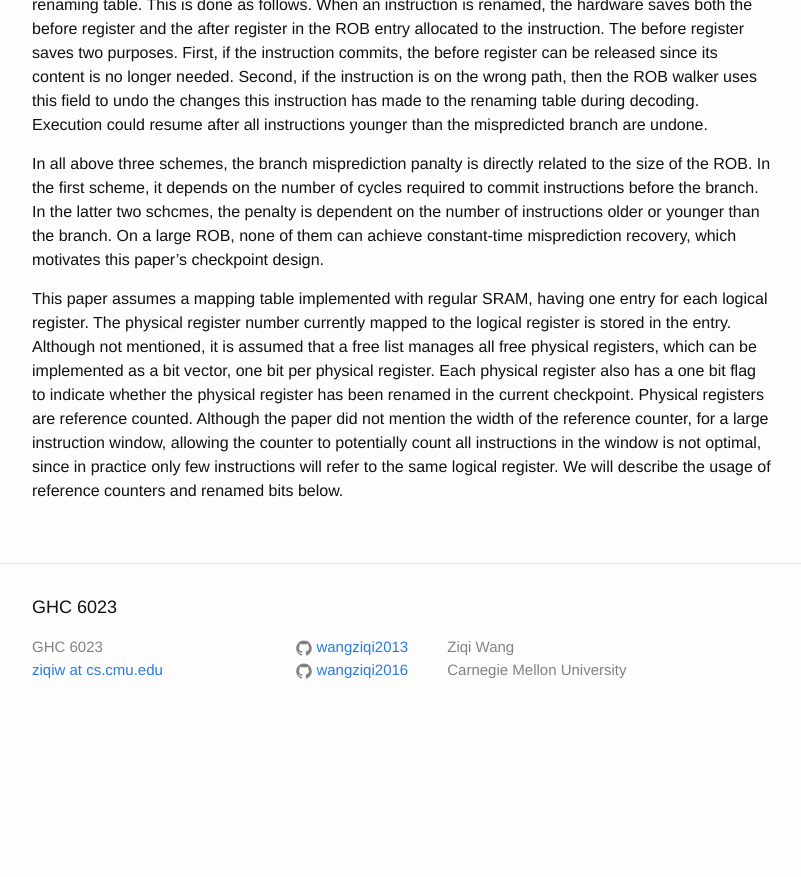
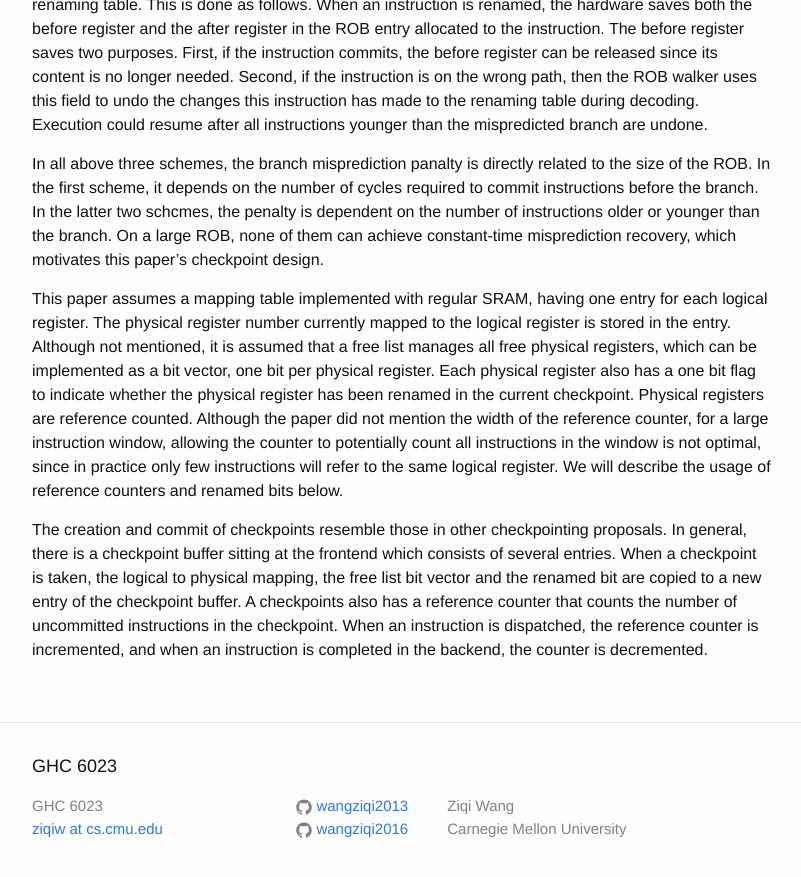
Before and after one commit to wangziqi2013/wangziqi2013.github.io, a Jekyll site: the page built from _posts/2019-09-12-checkpoint-processing-and-recovery.markdown, in a window 1280 px wide and 900 px high, scrolled down 1498 px. Shown: the top 877 px of the window, without its empty margins (238-1039 px from the left). Built offline with Jekyll 4.4.1, drawn with Linux system fonts in a browser that asks for light colours; before the commit the page ends 2239 px from its top, so only the background shows below that.

Commit message:
Adding ckpt buffer

```diff
--- a/_posts/2019-09-12-checkpoint-processing-and-recovery.markdown
+++ b/_posts/2019-09-12-checkpoint-processing-and-recovery.markdown
@@ -66,3 +66,9 @@ in the current checkpoint. Physical registers are reference counted. Although th
 the reference counter, for a large instruction window, allowing the counter to potentially count all instructions in the
 window is not optimal, since in practice only few instructions will refer to the same logical register. We will describe
 the usage of reference counters and renamed bits below.
+
+The creation and commit of checkpoints resemble those in other checkpointing proposals. In general, there is a checkpoint
+buffer sitting at the frontend which consists of several entries. When a checkpoint is taken, the logical to physical
+mapping, the free list bit vector and the renamed bit are copied to a new entry of the checkpoint buffer. A checkpoints also
+has a reference counter that counts the number of uncommitted instructions in the checkpoint. When an instruction is dispatched,
+the reference counter is incremented, and when an instruction is completed in the backend, the counter is decremented.
```
